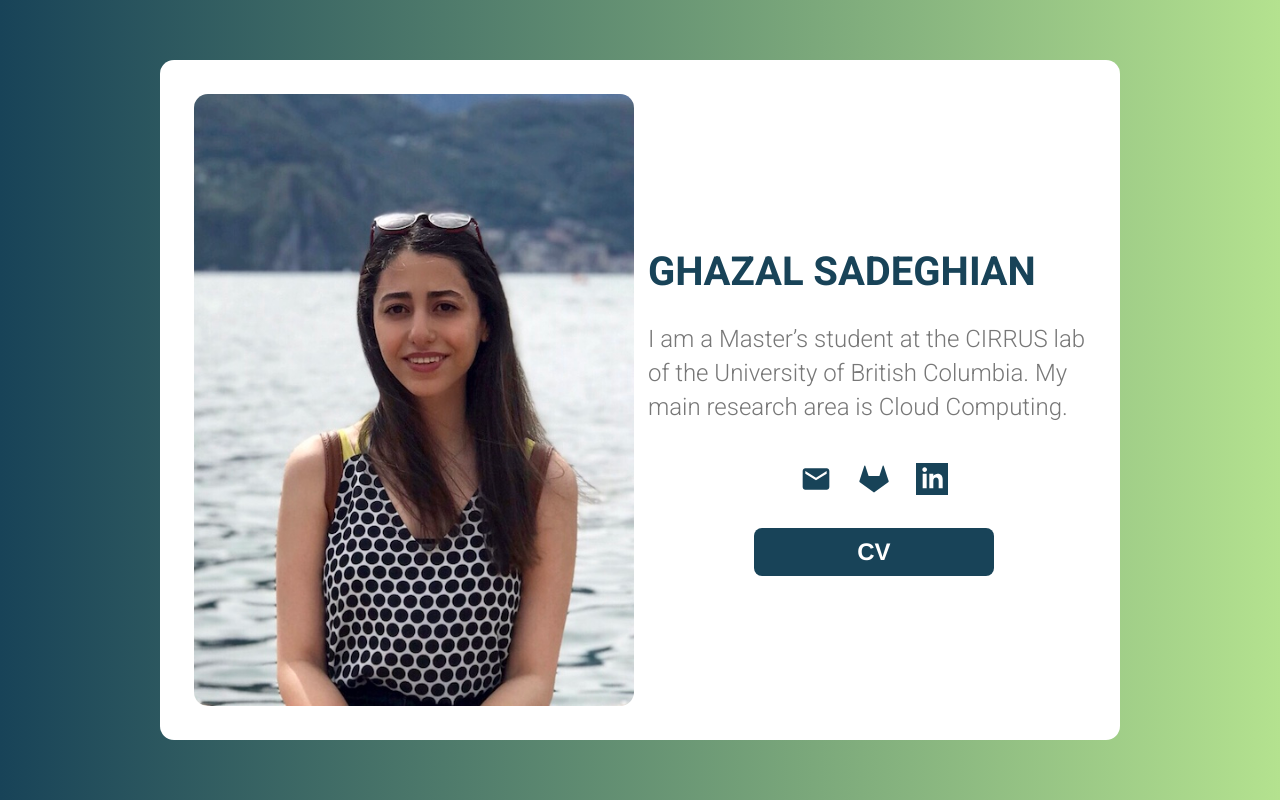
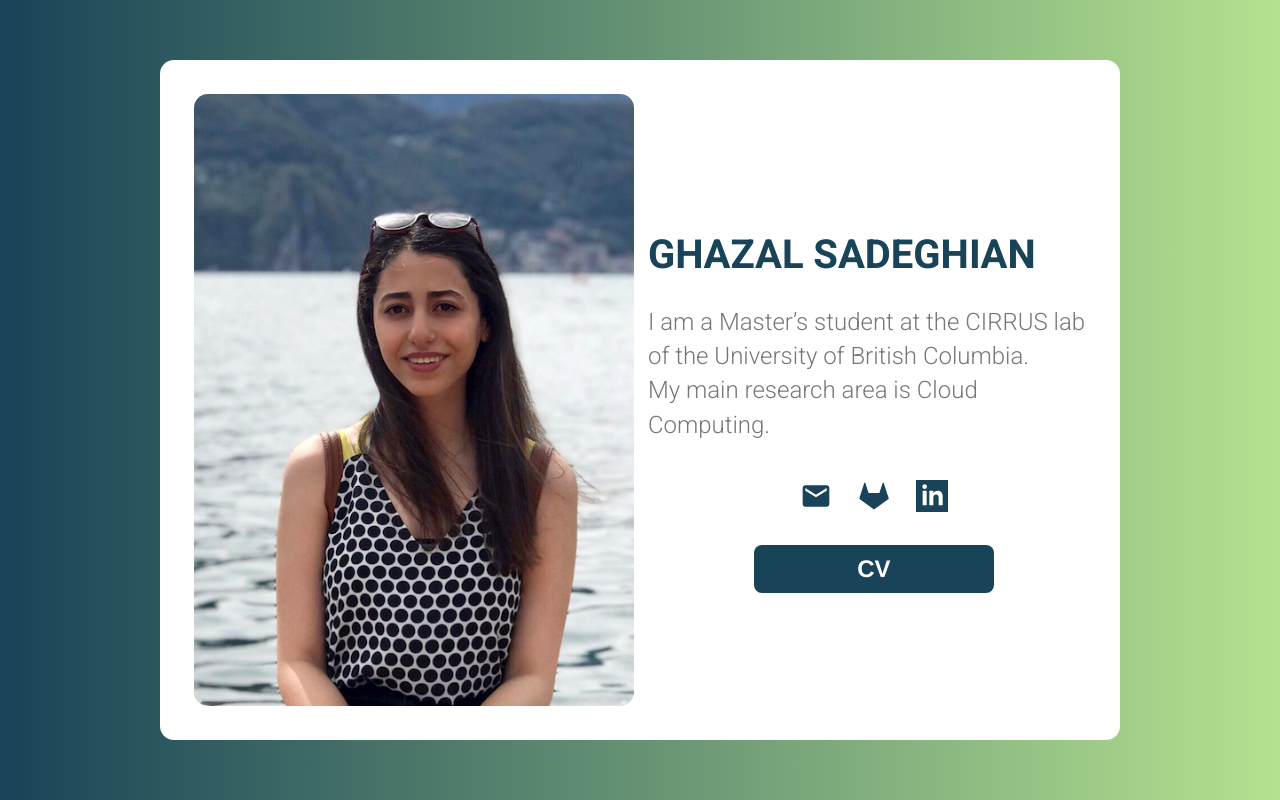
Before and after one commit to GhazalSdn/GhazalSdn.github.io, a plain HTML site: page index.html in a window 1280 px wide. Drawn offline with nearby package versions, Linux system fonts and the light colour scheme.

Commit message:
Update index.html

```diff
--- a/index.html
+++ b/index.html
@@ -36,7 +36,7 @@
                     GHAZAL SADEGHIAN
                 </h1>
                 <p class="text">
-                    I am a Master’s student at the CIRRUS lab of the University of British Columbia.
+                    I am a Master’s student at the CIRRUS lab of the University of British Columbia.<br>
                     My main research area is Cloud Computing.
                 </p>
 
```
